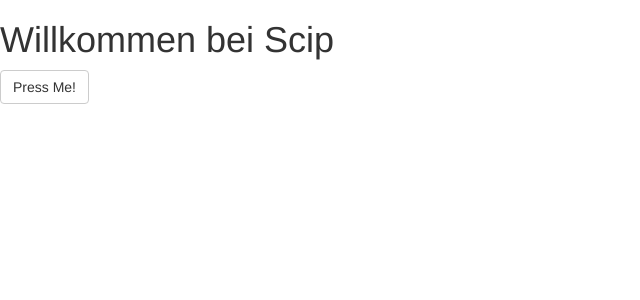
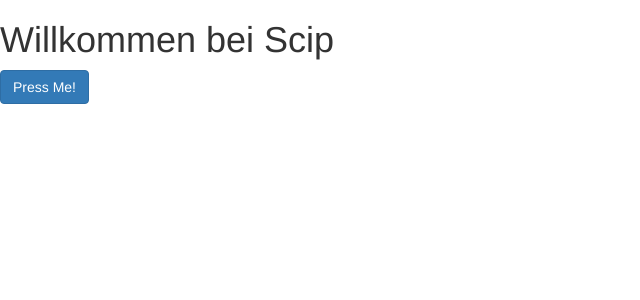
Before and after one commit to Maerill/Scipsolution, a PHP site: page / in a window 1280 px wide. Shown: the part 20-320 px from the top of the page, without its empty margins (0-640 px from the left). Run offline with PHP 8.4, Linux system fonts and the light colour scheme.

Commit message:
changed button

```diff
--- a/sites/home.php
+++ b/sites/home.php
@@ -1,2 +1,2 @@
 <h1>Willkommen bei Scip</h1>
-<button class="btn btn-default" type="submit">Press Me!</button>
+<button class="btn btn-primary" type="submit">Press Me!</button>
```
